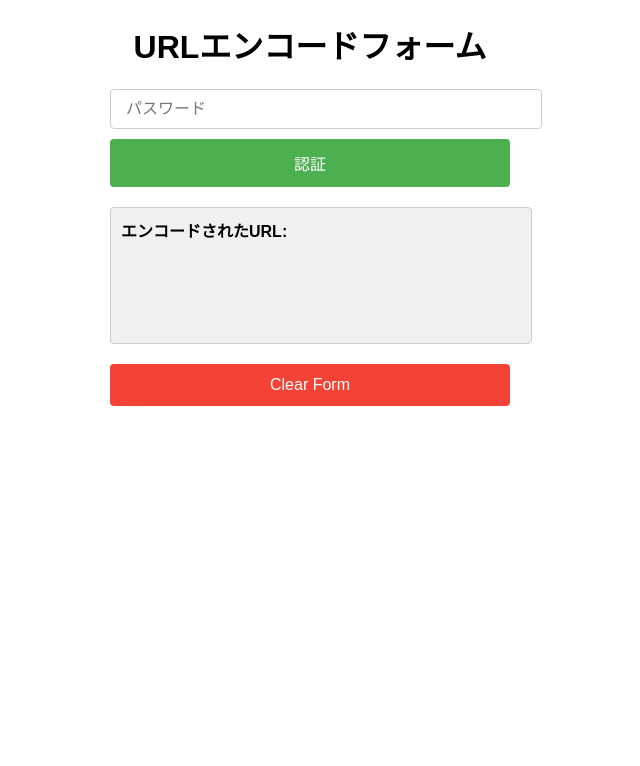
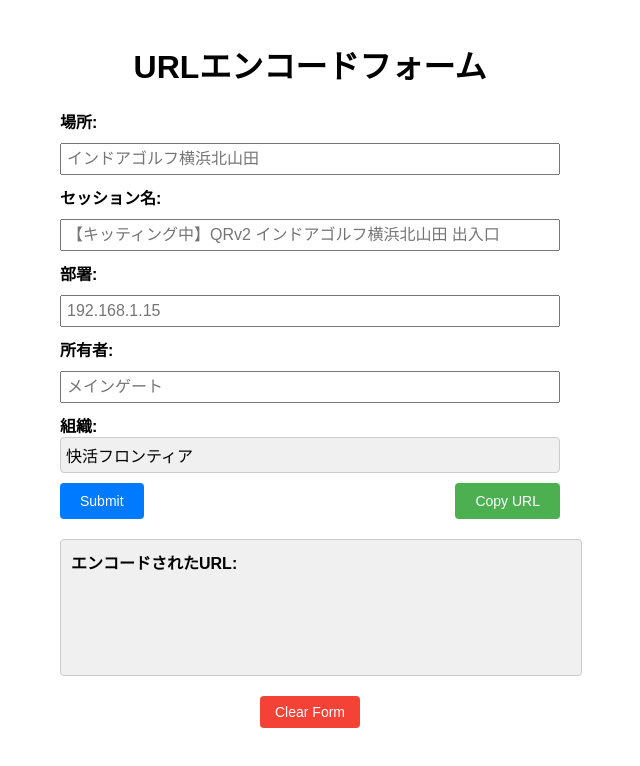
Before and after one commit to runsystem-hiro/NDK-QRv2_cwc, a plain HTML site: page index.html in a window 1280 px wide. Both pictures are taken after a click on the button "Clear Form". Shown: the whole page, without its empty margins (330-970 px from the left). Drawn offline with Linux system fonts and the light colour scheme.

Commit message:
Update index.html

```diff
--- a/index.html
+++ b/index.html
@@ -3,29 +3,40 @@
 <head>
     <title>URLエンコードフォーム</title>
     <style>
-        /* 共通のスタイル */
         body {
             font-family: Arial, sans-serif;
-            margin: 20px;
+            max-width: 500px;
+            margin: 0 auto;
+            padding: 20px;
         }
 
         h1 {
             text-align: center;
         }
 
-        .container {
-            max-width: 400px;
-            margin: 0 auto;
+        form {
+            display: flex;
+            flex-direction: column;
+            gap: 10px;
+        }
+
+        label {
+            font-weight: bold;
+        }
+
+        input[type="text"] {
+            padding: 5px;
+            font-size: 16px;
         }
 
         .button-container {
             display: flex;
             justify-content: space-between;
-            margin-top: 20px;
+            align-items: center;
         }
 
         .custom-button {
-            padding: 10px 15px;
+            padding: 10px 20px;
             font-size: 14px;
             background-color: #4CAF50;
             color: white;
@@ -46,59 +57,7 @@
         .custom-button.submit-button:hover {
             background-color: #0056b3;
         }
-        /* パスワード入力欄 */
-        .password-input {
-            width: 100%;
-            padding: 10px 15px;
-            font-size: 16px;
-            border-radius: 4px;
-            border: 1px solid #ccc;
-            margin-bottom: 10px;
-        }
 
-        /* 区切り線 */
-        .divider {
-            width: 100%;
-            height: 1px;
-            background-color: #ccc;
-            margin: 10px 0;
-        }
-
-        /* 入力欄のスタイル */
-        .input-label {
-            display: block;
-            font-size: 14px;
-            margin-bottom: 5px;
-        }
-
-        .input-field {
-            width: 100%;
-            padding: 10px 15px;
-            font-size: 16px;
-            border-radius: 4px;
-            border: 1px solid #ccc;
-            margin-bottom: 15px;
-        }
-
-        /* フォームボタンのスタイル */
-        .form-button {
-            display: block;
-            width: 100%;
-            padding: 12px;
-            font-size: 16px;
-            background-color: #4CAF50;
-            color: white;
-            border: none;
-            border-radius: 4px;
-            cursor: pointer;
-            transition: background-color 0.3s;
-        }
-
-        .form-button:hover {
-            background-color: #45a049;
-        }
-
-        /* 結果表示コンテナのスタイル */
         .result-container {
             width: 100%;
             margin-top: 20px;
@@ -107,6 +66,44 @@
             border-radius: 4px;
             background-color: #f0f0f0;
             font-family: Arial, sans-serif;
+        }
+
+        .result-container strong {
+            margin-right: 10px;
+        }
+
+        .result-container input[type="text"] {
+            flex: 1;
+            padding: 5px;
+            font-size: 16px;
+        }
+
+        .clear-button-container {
+            text-align: center;
+            margin-top: 20px;
+        }
+
+        .clear-button {
+            padding: 8px 15px;
+            font-size: 14px;
+            background-color: #f44336;
+            color: white;
+            border: none;
+            cursor: pointer;
+            border-radius: 4px;
+            transition: background-color 0.3s;
+        }
+
+        .clear-button:hover {
+            background-color: #d32f2f;
+        }
+
+        .fixed-value {
+            font-size: 16px;
+            background-color: #f0f0f0;
+            padding: 5px;
+            border-radius: 4px;
+            border: 1px solid #ccc;
         }
 
         .encoded-url {
@@ -119,103 +116,53 @@
             resize: none; /* テキストエリアのリサイズを無効にする */
             font-family: "Courier New", monospace;
         }
-
-        /* クリアボタンのスタイル */
-        .clear-button {
-            display: block;
-            width: 100%;
-            padding: 12px;
-            font-size: 16px;
-            background-color: #f44336;
-            color: white;
-            border: none;
-            border-radius: 4px;
-            cursor: pointer;
-            transition: background-color 0.3s;
-            margin-top: 20px;
-        }
-
-        .clear-button:hover {
-            background-color: #d32f2f;
-        }
     </style>
 </head>
 <body>
     <h1>URLエンコードフォーム</h1>
-    <div class="container" id="authForm">
-        <input type="password" id="password" required class="password-input" placeholder="パスワード">
-        <button onclick="authenticate()" class="form-button">認証</button>
+    <form onsubmit="handleSubmit(event)">
+        <label for="paramA">場所:</label>
+        <input type="text" id="paramA" required placeholder="インドアゴルフ横浜北山田">
+
+        <label for="paramB">セッション名:</label>
+        <input type="text" id="paramB" required placeholder="【キッティング中】QRv2 インドアゴルフ横浜北山田 出入口">
+
+        <label for="paramC">部署:</label>
+        <input type="text" id="paramC" required placeholder="192.168.1.15">
+
+        <label for="paramD">所有者:</label>
+        <input type="text" id="paramD" required placeholder="メインゲート">
+
+        <div>
+            <label for="paramE">組織:</label>
+            <div class="fixed-value">快活フロンティア</div>
         </div>
 
-    <div class="container" id="mainForm" style="display: none;">
-        <label class="input-label" for="paramA">場所:</label>
-        <input type="text" id="paramA" class="input-field" required placeholder="インドアゴルフ横浜北山田">
-
-        <label class="input-label" for="paramB">セッション名:</label>
-        <input type="text" id="paramB" class="input-field" required placeholder="【キッティング中】QRv2 インドアゴルフ横浜北山田 出入口">
-
-        <label class="input-label" for="paramC">部署:</label>
-        <input type="text" id="paramC" class="input-field" required placeholder="192.168.1.15">
-
-        <label class="input-label" for="paramD">所有者:</label>
-        <input type="text" id="paramD" class="input-field" required placeholder="メインゲート">
-
-        <div class="divider"></div>
-        <div>組織: 快活フロンティア</div>
-
         <div class="button-container">
-            <input type="submit" value="Submit" class="custom-button submit-button" onclick="handleSubmit(event)">
+            <input type="submit" value="Submit" class="custom-button submit-button">
             <button onclick="copyURL()" class="custom-button">Copy URL</button>
         </div>
-    </div>
+    </form>
 
-    <div class="container">
     <div class="result-container">
         <strong>エンコードされたURL:</strong>
+        <!-- <input type="text" id="encodedURL" readonly> -->
         <textarea id="encodedURL" readonly class="encoded-url" rows="4"></textarea>
     </div>
 
+    <div class="clear-button-container">
         <button onclick="clearForm()" class="clear-button">Clear Form</button>
     </div>
 
     <script>
-        // 認証用のパスワード（適宜変更してください）
-        const correctPassword = "ndk";
-
-        // 認証ステータス
-        let isAuthenticated = false;
-
-        function authenticate() {
-            const passwordInput = document.getElementById("password");
-            const enteredPassword = passwordInput.value;
-
-            if (enteredPassword === correctPassword) {
-                isAuthenticated = true;
-                showMainForm();
-            } else {
-                alert("パスワードが違います。");
-                passwordInput.value = "";
-            }
-        }
-
-        function showMainForm() {
-            document.getElementById("authForm").style.display = "none";
-            document.getElementById("mainForm").style.display = "block";
-        }
-
         function handleSubmit(event) {
             event.preventDefault();
-
-            if (!isAuthenticated) {
-                alert("パスワードを入力してください。");
-                return;
-            }
 
             const A = document.getElementById("paramA").value;
             const B = document.getElementById("paramB").value;
             const C = document.getElementById("paramC").value;
             const D = document.getElementById("paramD").value;
-            const E = "快活フロンティア";// 固定値を設定
+            const E = "快活フロンティア";
 
             const encodedA = encodeURIComponent(A);
             const encodedB = encodeURIComponent(B);
@@ -239,7 +186,7 @@
         }
 
         function clearForm() {
-            const inputFields = document.querySelectorAll(".input-field");
+            const inputFields = document.querySelectorAll("input[type='text']");
             inputFields.forEach(input => {
                 input.value = "";
             });
@@ -247,12 +194,6 @@
             // エンコードされたURLの表示もクリア
             const encodedURLInput = document.getElementById("encodedURL");
             encodedURLInput.value = "";
-
-            // 認証を解除して認証フォームを再表示
-            isAuthenticated = false;
-            document.getElementById("authForm").style.display = "block";
-            document.getElementById("mainForm").style.display = "none";
-            document.getElementById("password").value = "";
         }
     </script>
 </body>
```
Lines whose indentation alone changed are shown as unchanged.
